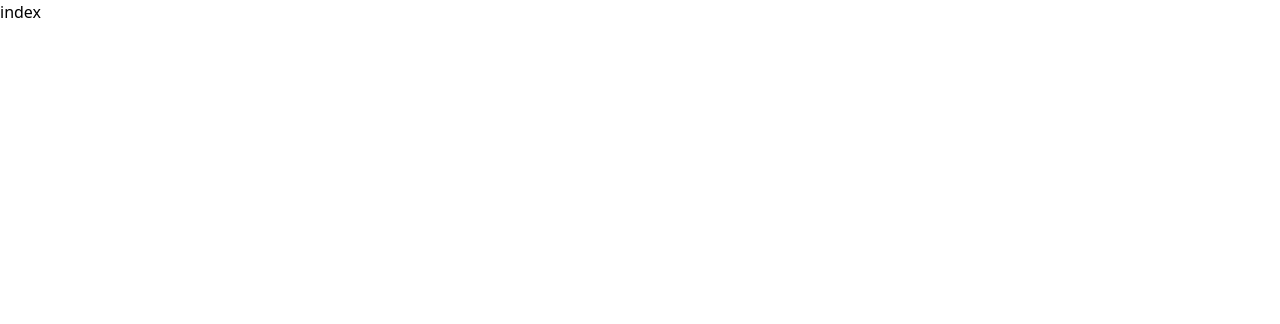
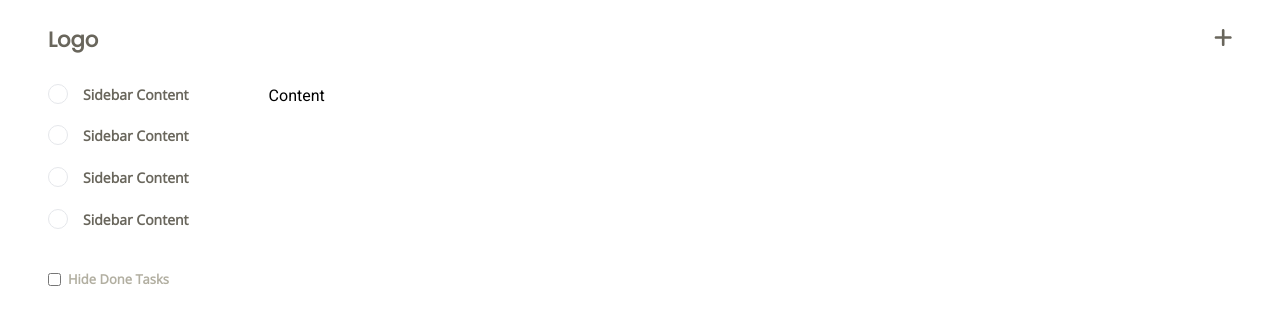
Before and after one commit to basofiibnu/todolist-app, a Next.js app: page / in a window 1280 px wide. Shown: the top 324 px of the page. Built offline with nearby package versions, Linux system fonts and the light colour scheme.

Commit message:
setup template and create new header and sidebar component

```diff
--- /dev/null
+++ b/components/molecules/header/Header.module.scss
@@ -0,0 +1,22 @@
+.container {
+  margin: 1.5rem 3rem;
+  display: flex;
+  justify-content: space-between;
+  align-items: center;
+
+  .logo-container {
+    .logo {
+      font-family: 'Poppins', sans-serif;
+      cursor: pointer;
+      font-size: 21px;
+      font-weight: 700;
+      color: var(--light-black);
+      margin: 0;
+      padding: 0;
+    }
+
+    .iconplus {
+      font-size: 28px;
+    }
+  }
+}
--- /dev/null
+++ b/components/molecules/header/Header.tsx
@@ -0,0 +1,23 @@
+import React from 'react';
+import { FontAwesomeIcon } from '@fortawesome/react-fontawesome';
+import { faPlus } from '@fortawesome/free-solid-svg-icons';
+
+import styles from './Header.module.scss';
+
+const Header = () => {
+  return (
+    <div className={styles['container']}>
+      <div className={styles['logo-container']}>
+        <p className={styles['logo']}>Logo</p>
+      </div>
+      <div>
+        <FontAwesomeIcon
+          icon={faPlus}
+          style={{ fontSize: 21, color: ' var(--light-black)' }}
+        />
+      </div>
+    </div>
+  );
+};
+
+export default Header;
--- /dev/null
+++ b/components/molecules/sidebar/Sidebar.module.scss
@@ -0,0 +1,47 @@
+.sidebar-container {
+  .menu-container {
+    display: flex;
+    align-items: flex-start;
+    justify-content: flex-start;
+    column-gap: 15px;
+    cursor: pointer;
+    margin-bottom: 1.3rem;
+
+    .color {
+      .color-content {
+        width: 20px;
+        height: 20px;
+        border-style: solid;
+        border-width: 1px;
+        border-radius: 50%;
+      }
+    }
+
+    .name {
+      font-size: 14px;
+      font-family: 'Open Sans', sans-serif;
+      color: var(--light-black);
+      font-weight: 600;
+    }
+  }
+
+  .checklist-container {
+    display: flex;
+    column-gap: 7px;
+    justify-content: flex-start;
+    align-items: center;
+    margin-top: 2.5rem;
+
+    label {
+      font-size: 13px;
+      font-family: 'Open Sans', sans-serif;
+      color: var(--light-chocolate);
+      font-weight: 600;
+    }
+
+    input {
+      border-radius: 5px;
+      border: 2px solid var(--light-chocolate);
+    }
+  }
+}
--- /dev/null
+++ b/components/molecules/sidebar/Sidebar.tsx
@@ -0,0 +1,45 @@
+import React, { useState } from 'react';
+
+import styles from './Sidebar.module.scss';
+
+const Sidebar = () => {
+  const [first, setfirst] = useState<boolean>(false);
+  return (
+    <div className={styles['sidebar-container']}>
+      <div className={styles['menu-container']}>
+        <div className={styles['color']}>
+          <div className={styles['color-content']} />
+        </div>
+        <div className={styles['name']}>Sidebar Content</div>
+      </div>
+
+      <div className={styles['menu-container']}>
+        <div className={styles['color']}>
+          <div className={styles['color-content']} />
+        </div>
+        <div className={styles['name']}>Sidebar Content</div>
+      </div>
+
+      <div className={styles['menu-container']}>
+        <div className={styles['color']}>
+          <div className={styles['color-content']} />
+        </div>
+        <div className={styles['name']}>Sidebar Content</div>
+      </div>
+
+      <div className={styles['menu-container']}>
+        <div className={styles['color']}>
+          <div className={styles['color-content']} />
+        </div>
+        <div className={styles['name']}>Sidebar Content</div>
+      </div>
+
+      <div className={styles['checklist-container']}>
+        <input type="checkbox" name="" id="done-task" />
+        <label htmlFor="done-task">Hide Done Tasks</label>
+      </div>
+    </div>
+  );
+};
+
+export default Sidebar;
--- a/components/page/todolist/index.tsx
+++ b/components/page/todolist/index.tsx
@@ -1,9 +1,21 @@
 import React from 'react';
+import Header from '../../molecules/header/Header';
+import Sidebar from '../../molecules/sidebar/Sidebar';
 
 import styles from './styles.module.scss';
 
 const Todolist = () => {
-  return <div>index</div>;
+  return (
+    <div className={styles['container']}>
+      <Header />
+      <div className={styles['content-container']}>
+        <div>
+          <Sidebar />
+        </div>
+        <div>Content</div>
+      </div>
+    </div>
+  );
 };
 
 export default Todolist;
--- a/components/page/todolist/styles.module.scss
+++ b/components/page/todolist/styles.module.scss
@@ -0,0 +1,15 @@
+.container {
+  width: auto;
+  max-width: 1920px;
+  margin: 0 auto;
+  height: auto;
+  padding: 0;
+}
+
+.content-container {
+  margin: 1.75rem 3rem;
+  display: flex;
+  align-items: flex-start;
+  justify-content: flex-start;
+  column-gap: 5rem;
+}
--- /dev/null
+++ b/constant/api.ts
@@ -0,0 +1,5 @@
+import { TodoistApi } from '@doist/todoist-api-typescript';
+
+export const api = new TodoistApi(
+  '986dc50accab0782d861efe59a710ff0030ddadc'
+);
--- a/pages/_app.tsx
+++ b/pages/_app.tsx
@@ -1,6 +1,16 @@
-import '../styles/globals.css'
-import type { AppProps } from 'next/app'
+import '../styles/globals.css';
+import '@fortawesome/fontawesome-svg-core/styles.css';
+import { config } from '@fortawesome/fontawesome-svg-core';
+
+import '@fontsource/roboto';
+import '@fontsource/poppins';
+import '@fontsource/open-sans';
+
+import type { AppProps } from 'next/app';
+// Tell Font Awesome to skip adding the CSS automatically
+// since it's already imported above
+config.autoAddCss = false;
 
 export default function App({ Component, pageProps }: AppProps) {
-  return <Component {...pageProps} />
+  return <Component {...pageProps} />;
 }
--- a/styles/globals.css
+++ b/styles/globals.css
@@ -1,8 +1,6 @@
 @tailwind base;
 @tailwind components;
 @tailwind utilities;
-
-@import url('https://fonts.googleapis.com/css2?family=Open+Sans&family=Qwitcher+Grypen&display=swap');
 
 :root {
   --max-width: 1100px;
@@ -45,6 +43,15 @@
   --callout-border-rgb: 172, 175, 176;
   --card-rgb: 180, 185, 188;
   --card-border-rgb: 131, 134, 135;
+
+  --light-black: #69665c;
+  --light-yellow: #fff9de;
+  --light-blue: #d1e5f7;
+  --light-red: #ffcece;
+  --light-chocolate: #b2afa1;
+  --white: #ffffff;
+  --light-green: #daf2d6;
+  --light-purple: #d2ceff;
 }
 
 @media (prefers-color-scheme: dark) {
@@ -97,6 +104,7 @@ body {
 
 body {
   color: #000000;
+  font-family: 'Roboto', sans-serif;
 }
 
 a {
```
Also changed, not shown: package.json (+7 -0 lines), 1 other file (tests, documents, lock files or other folders).
